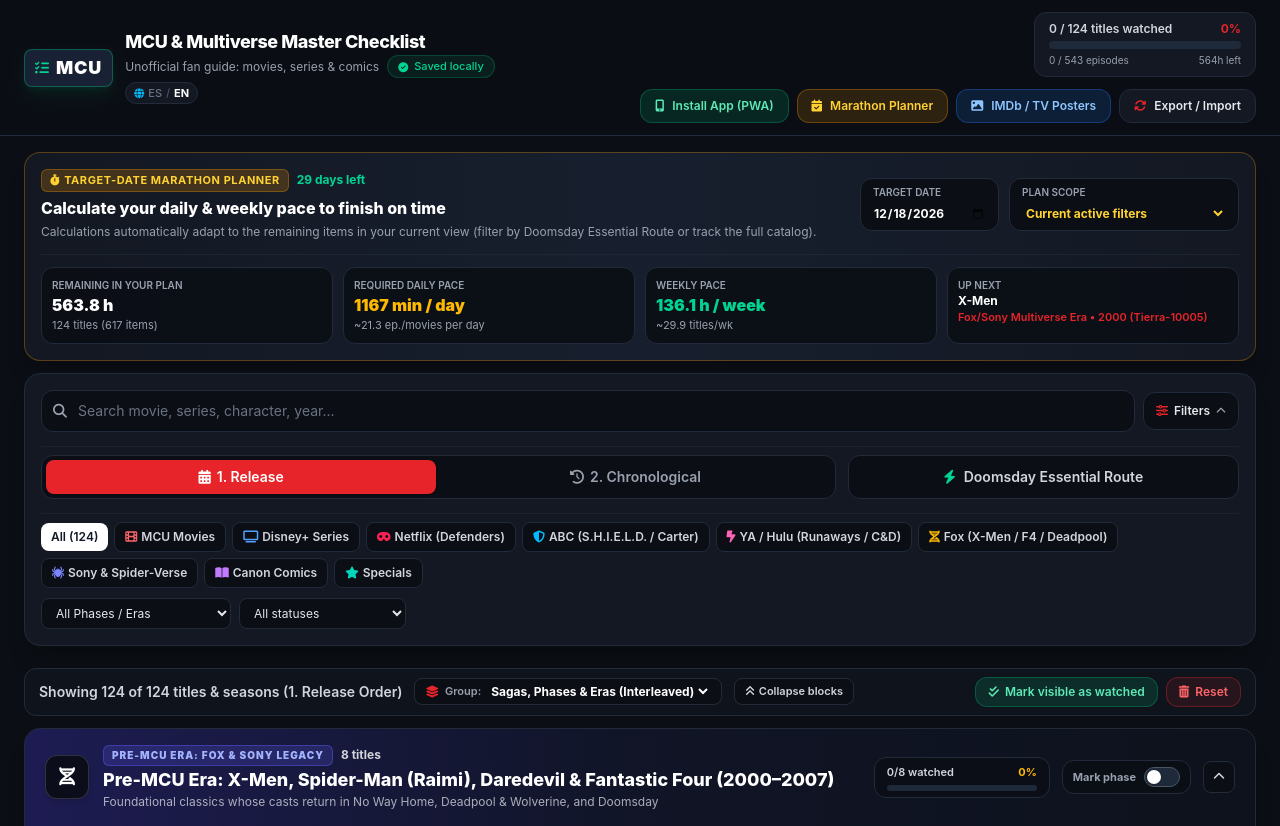
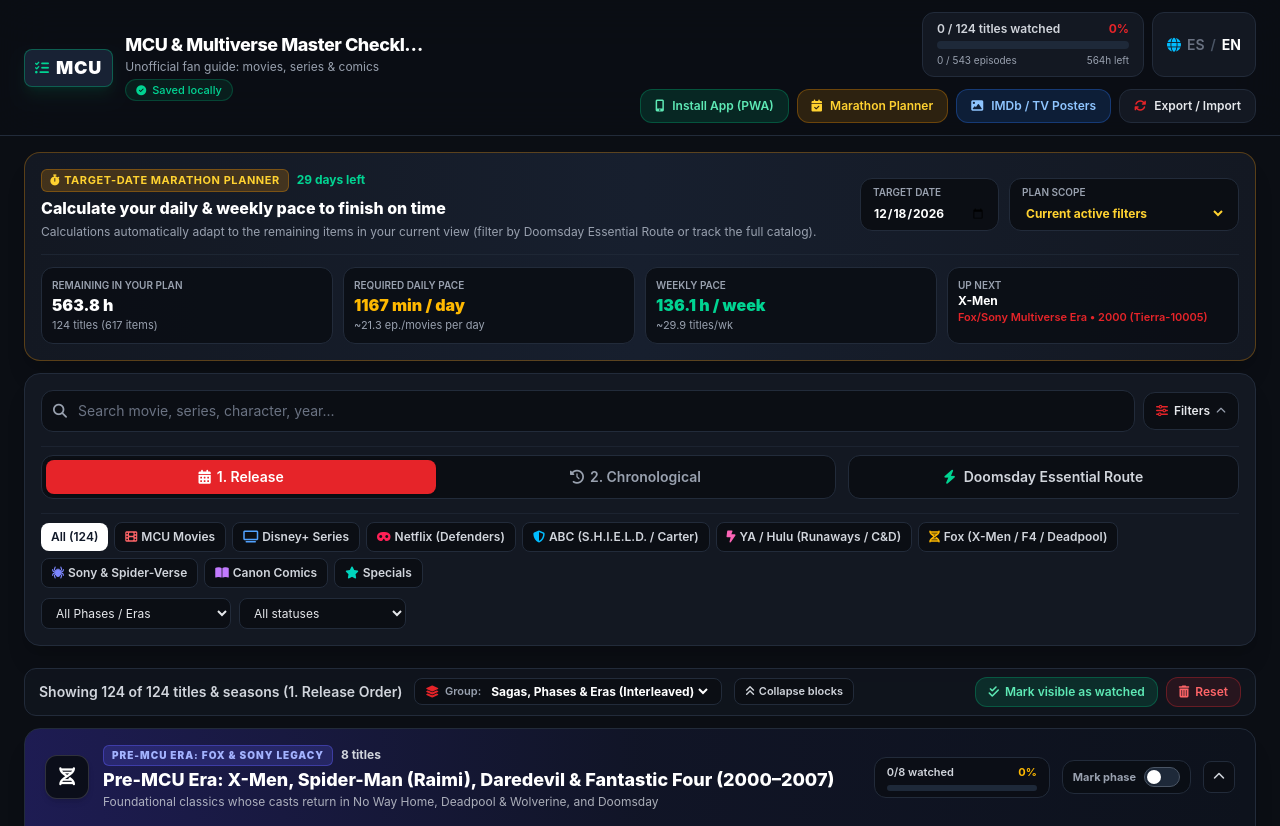
Before and after one commit to chebetos/ucm-watchlist, a website with bundled scripts: page src/index.html in a window 1280 px wide. Shown: the top 826 px of the page. Built offline with nearby package versions, Linux system fonts and the light colour scheme.

Commit message:
style: enlarge language toggle and place it right next to progress box

```diff
--- a/src/index.html
+++ b/src/index.html
@@ -58,18 +58,6 @@
                     <i class="fa-solid fa-circle-check text-[10px]" aria-hidden="true"></i
                     ><span data-i18n="header.savedLocal">Guardado local</span>
                   </span>
-                  <button
-                    type="button"
-                    id="btnToggleLang"
-                    aria-label="Cambiar idioma a inglés"
-                    title="Switch to English"
-                    class="inline-flex items-center gap-1 whitespace-nowrap shrink-0 text-[11px] font-medium px-2 py-0.5 rounded-full bg-marvel-card hover:bg-gray-800 border border-marvel-border text-gray-300 transition cursor-pointer"
-                  >
-                    <i class="fa-solid fa-globe text-[10px] text-sky-400" aria-hidden="true"></i>
-                    <span id="langPillEs" class="text-white font-bold">ES</span>
-                    <span class="text-gray-600" aria-hidden="true">/</span>
-                    <span id="langPillEn" class="text-gray-500">EN</span>
-                  </button>
                 </div>
               </div>
             </div>
@@ -126,9 +114,10 @@
           <div
             class="flex flex-wrap items-center justify-between lg:justify-end gap-2.5 sm:gap-3 min-w-0"
           >
-            <!-- Main Progress Pill -->
+            <!-- Main Progress Pill + Language Toggle -->
+            <div class="flex items-stretch gap-2 w-full sm:w-auto min-w-0">
               <div
-              class="flex items-center gap-3 bg-marvel-card border border-marvel-border px-3 sm:px-3.5 py-2 rounded-xl w-full sm:w-auto sm:flex-initial min-w-0"
+                class="flex items-center gap-3 bg-marvel-card border border-marvel-border px-3 sm:px-3.5 py-2 rounded-xl flex-1 sm:flex-initial min-w-0"
               >
                 <div class="flex-1 min-w-0 sm:w-48">
                   <div class="flex justify-between text-xs mb-1">
@@ -149,6 +138,19 @@
                     <span id="timeRemaining">0h restantes</span>
                   </div>
                 </div>
+              </div>
+              <button
+                type="button"
+                id="btnToggleLang"
+                aria-label="Cambiar idioma a inglés"
+                title="Switch to English"
+                class="inline-flex items-center justify-center gap-1.5 whitespace-nowrap shrink-0 px-3.5 py-2 rounded-xl bg-marvel-card hover:bg-gray-800 border border-marvel-border hover:border-sky-500/50 text-xs sm:text-sm font-semibold text-gray-300 transition cursor-pointer"
+              >
+                <i class="fa-solid fa-globe text-sm text-sky-400" aria-hidden="true"></i>
+                <span id="langPillEs" class="text-white font-bold">ES</span>
+                <span class="text-gray-600" aria-hidden="true">/</span>
+                <span id="langPillEn" class="text-gray-500">EN</span>
+              </button>
             </div>
 
             <!-- Desktop Action Buttons -->
```
Lines whose indentation alone changed are shown as unchanged.
